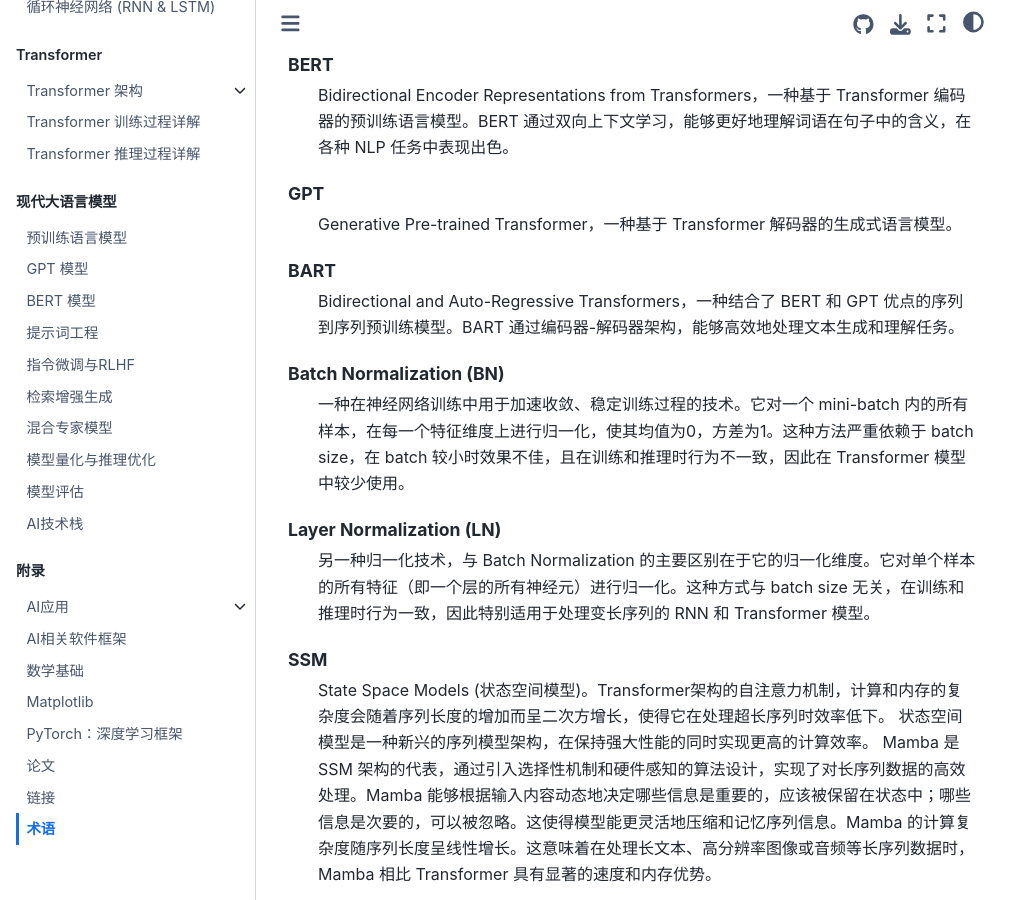
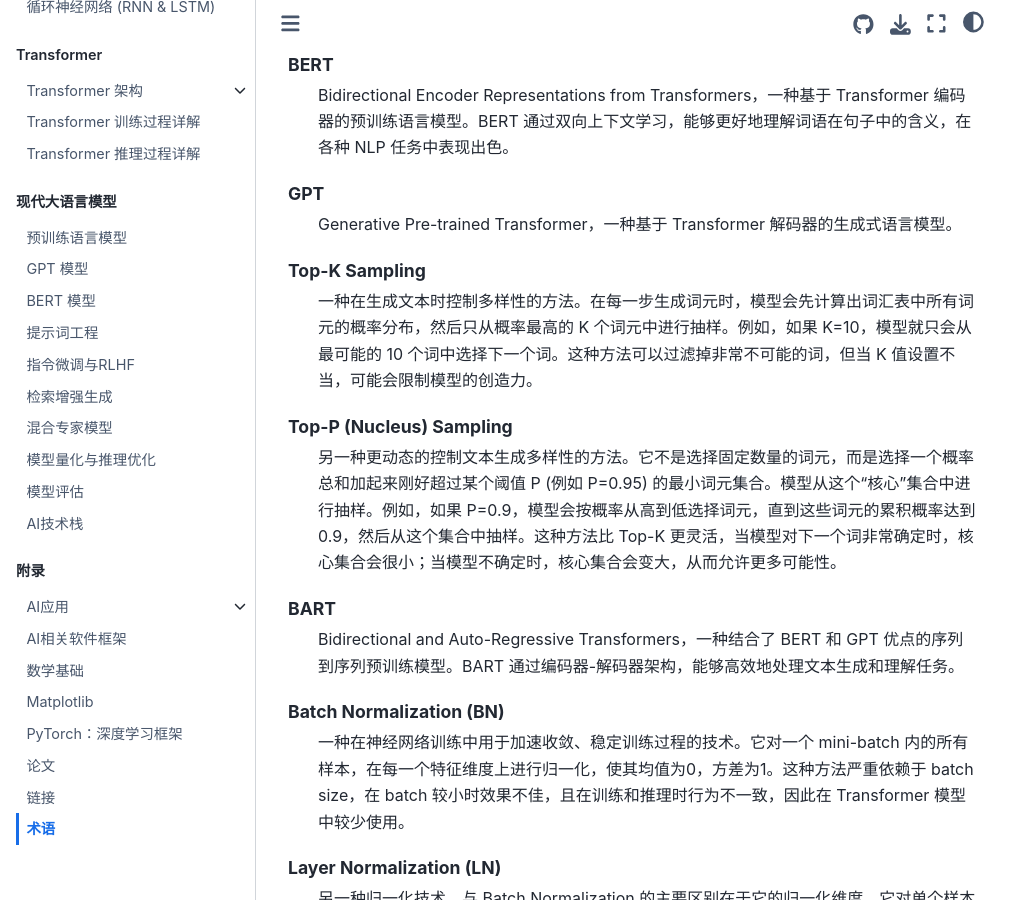
Before and after one commit to kaifeng/llm-learn, a Sphinx documentation site: the page built from source/appendix/glossary.rst, in a window 1280 px wide and 900 px high, scrolled down 4502 px. Shown: the whole window, without its empty margins (0-1031 px from the left). Built offline with Sphinx 7.4.7 and the Sphinx Book theme 1.1.4, drawn with Linux system fonts in a browser that asks for light colours.

Commit message:
Top-K & Top-P

```diff
--- a/source/appendix/glossary.rst
+++ b/source/appendix/glossary.rst
@@ -122,6 +122,12 @@
     GPT
         Generative Pre-trained Transformer，一种基于 Transformer 解码器的生成式语言模型。
 
+    Top-K Sampling
+        一种在生成文本时控制多样性的方法。在每一步生成词元时，模型会先计算出词汇表中所有词元的概率分布，然后只从概率最高的 K 个词元中进行抽样。例如，如果 K=10，模型就只会从最可能的 10 个词中选择下一个词。这种方法可以过滤掉非常不可能的词，但当 K 值设置不当，可能会限制模型的创造力。
+
+    Top-P (Nucleus) Sampling
+        另一种更动态的控制文本生成多样性的方法。它不是选择固定数量的词元，而是选择一个概率总和加起来刚好超过某个阈值 P (例如 P=0.95) 的最小词元集合。模型从这个“核心”集合中进行抽样。例如，如果 P=0.9，模型会按概率从高到低选择词元，直到这些词元的累积概率达到 0.9，然后从这个集合中抽样。这种方法比 Top-K 更灵活，当模型对下一个词非常确定时，核心集合会很小；当模型不确定时，核心集合会变大，从而允许更多可能性。
+
     BART
         Bidirectional and Auto-Regressive Transformers，一种结合了 BERT 和 GPT 优点的序列到序列预训练模型。BART 通过编码器-解码器架构，能够高效地处理文本生成和理解任务。
 
```
